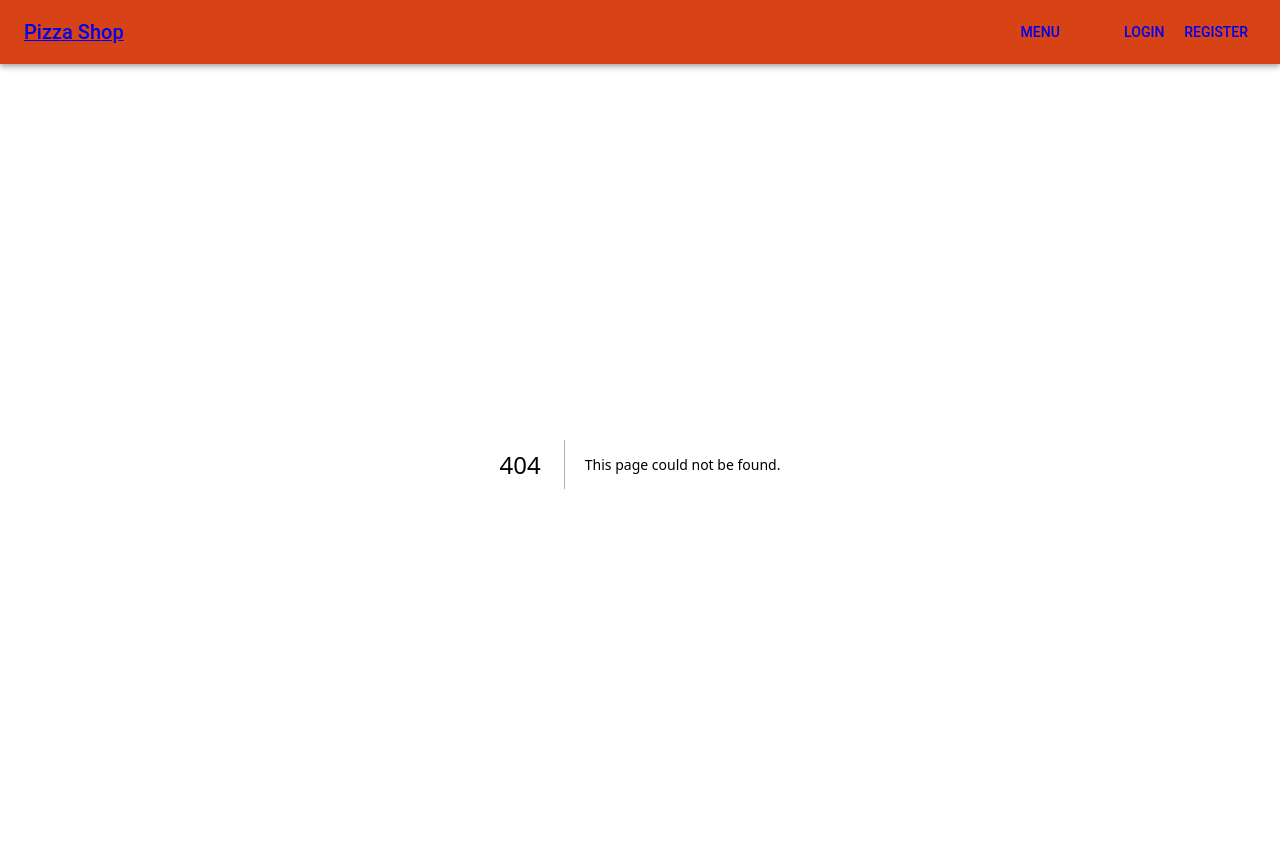
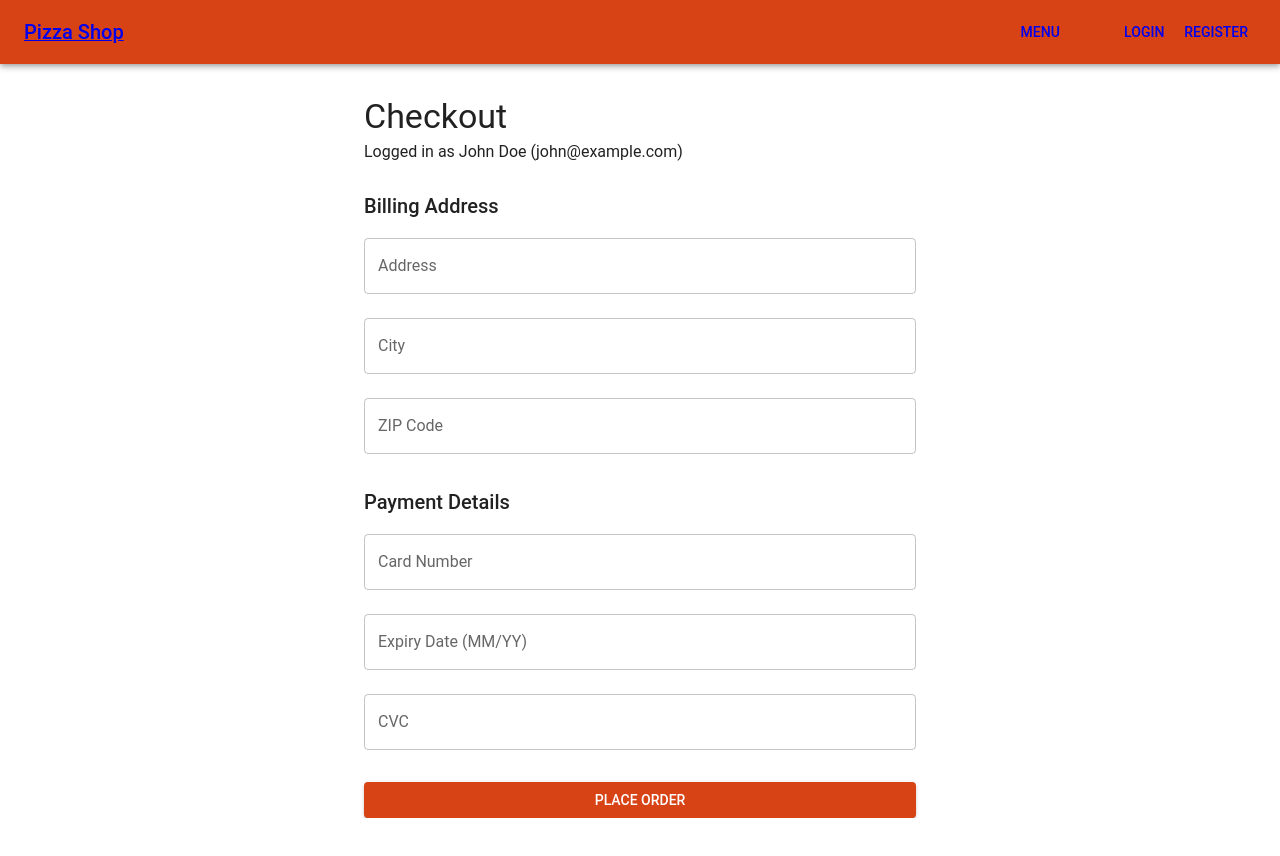
Before and after one commit to Shehan-Annasiwatta/pizza-ordering-frontend, a Next.js app: page /checkout in a window 1280 px wide. Before the commit this address had no page. Shown: the top 856 px of the page. After the commit the page ends 818 px from the top, so only its background shows below. Built offline with nearby package versions, Linux system fonts and the light colour scheme; some icons are missing.

Commit message:
PO and order summary completed

```diff
--- a/src/app/cart/page.tsx
+++ b/src/app/cart/page.tsx
@@ -15,7 +15,7 @@ export default function CartPage() {
 
   const totalPrice = items.reduce((sum, item) => sum + getLineTotal(item), 0);
 
-  const isLoggedIn = false; // ✅ replace with auth state later
+  const isLoggedIn = true; // ✅ replace with auth state later
 
   const handleCheckout = () => {
     setError('');
--- /dev/null
+++ b/src/app/checkout/page.tsx
@@ -0,0 +1,178 @@
+"use client";
+
+import React, { useState } from "react";
+import {
+  Container,
+  Typography,
+  TextField,
+  Button,
+  Box,
+  Alert,
+} from "@mui/material";
+import { useRouter } from "next/navigation";
+import { useCart } from "@/context/CartContext";
+import { getLineTotal } from "@/types";
+
+export default function CheckoutPage() {
+  const router = useRouter();
+  const [billing, setBilling] = useState({ address: "", city: "", zip: "" });
+  const [payment, setPayment] = useState({
+    cardNumber: "",
+    expiry: "",
+    cvv: "",
+  });
+  const [error, setError] = useState("");
+
+  const isLoggedIn = true;
+  const user = { name: "John Doe", email: "john@example.com" };
+  const { items, clearCart } = useCart();
+
+  const handleChangeBilling = (e: React.ChangeEvent<HTMLInputElement>) => {
+    setBilling({ ...billing, [e.target.name]: e.target.value });
+  };
+
+  const handleChangePayment = (e: React.ChangeEvent<HTMLInputElement>) => {
+    setPayment({ ...payment, [e.target.name]: e.target.value });
+  };
+
+  const validateCardDetails = () => {
+    const { cardNumber, expiry, cvv } = payment;
+    const cardNumberDigits = cardNumber.replace(/\s+/g, "");
+
+    if (!/^[0-9]{13,19}$/.test(cardNumberDigits)) {
+      return "Invalid card number";
+    }
+
+    if (!/^(0[1-9]|1[0-2])\/(\d{2})$/.test(expiry)) {
+      return "Expiry date must be in MM/YY format";
+    }
+
+    if (!/^[0-9]{3}$/.test(cvv)) {
+      return "CVC must be exactly 3 digits";
+    }
+
+    return "";
+  };
+
+  const handlePlaceOrder = (e: React.FormEvent) => {
+    e.preventDefault();
+    setError("");
+
+    if (!billing.address || !billing.city || !billing.zip) {
+      setError("Please fill in all billing fields");
+      return;
+    }
+
+    if (!payment.cardNumber || !payment.expiry || !payment.cvv) {
+      setError("Please fill in all payment fields");
+      return;
+    }
+
+    const cardValidationError = validateCardDetails();
+    if (cardValidationError) {
+      setError(cardValidationError);
+      return;
+    }
+
+    const order = {
+      user,
+      billing,
+      items: items, // ✅ grab cart items from context
+      totalAmount: items.reduce((sum, item) => sum + getLineTotal(item), 0),
+      createdAt: new Date().toISOString(),
+    };
+
+    // ✅ Save order in localStorage
+    localStorage.setItem("latestOrder", JSON.stringify(order));
+
+    clearCart(); // optional: clear cart after order
+
+    router.push(`/order-summary?orderId=12345`);
+  };
+
+  if (!isLoggedIn) {
+    router.push("/login");
+    return null;
+  }
+
+  return (
+    <Container maxWidth="sm" sx={{ mt: 4 }}>
+      <Typography variant="h4">Checkout</Typography>
+      <Typography variant="subtitle1">
+        Logged in as {user.name} ({user.email})
+      </Typography>
+
+      {error && (
+        <Alert severity="error" sx={{ mt: 2 }}>
+          {error}
+        </Alert>
+      )}
+
+      <Box component="form" onSubmit={handlePlaceOrder} sx={{ mt: 3 }}>
+        <Typography variant="h6">Billing Address</Typography>
+        <TextField
+          label="Address"
+          name="address"
+          fullWidth
+          margin="normal"
+          value={billing.address}
+          onChange={handleChangeBilling}
+        />
+        <TextField
+          label="City"
+          name="city"
+          fullWidth
+          margin="normal"
+          value={billing.city}
+          onChange={handleChangeBilling}
+        />
+        <TextField
+          label="ZIP Code"
+          name="zip"
+          fullWidth
+          margin="normal"
+          value={billing.zip}
+          onChange={handleChangeBilling}
+        />
+
+        <Typography variant="h6" sx={{ mt: 3 }}>
+          Payment Details
+        </Typography>
+        <TextField
+          label="Card Number"
+          name="cardNumber"
+          fullWidth
+          margin="normal"
+          value={payment.cardNumber}
+          onChange={handleChangePayment}
+        />
+        <TextField
+          label="Expiry Date (MM/YY)"
+          name="expiry"
+          fullWidth
+          margin="normal"
+          value={payment.expiry}
+          onChange={handleChangePayment}
+        />
+        <TextField
+          label="CVC"
+          name="cvv"
+          fullWidth
+          margin="normal"
+          value={payment.cvv}
+          onChange={handleChangePayment}
+        />
+
+        <Button
+          type="submit"
+          variant="contained"
+          color="primary"
+          fullWidth
+          sx={{ mt: 3 }}
+        >
+          Place Order
+        </Button>
+      </Box>
+    </Container>
+  );
+}
```
Also changed, not shown: src/app/order-summary/page.tsx (added, +68 -0 lines).
